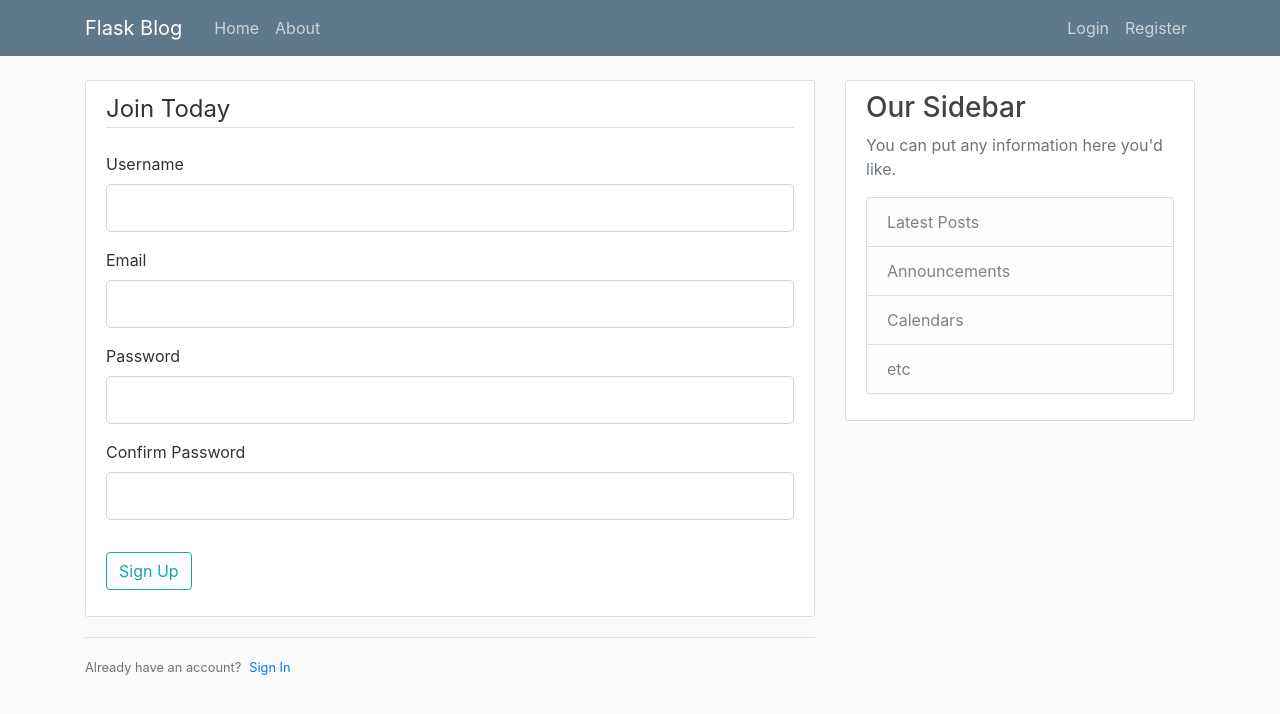
After one commit to AxoyTO/Flask, a Flask app: template Projects/flask-blog/flaskblog/templates/register.html in a window 1280 px wide. The commit adds this page. Shown: the top 714 px of the page. Run offline with Flask 2, Linux system fonts and the light colour scheme; the template is opened without the code that fills it: values that come from a table or form of the project are taken from there, others are empty.

Commit message:
Package structure organized

```diff
--- /dev/null
+++ b/Projects/flask-blog/flaskblog/forms.py
@@ -0,0 +1,17 @@
+from flask_wtf import FlaskForm
+from wtforms import StringField, PasswordField, SubmitField, BooleanField
+from wtforms.validators import DataRequired, Length, Email, EqualTo
+
+
+class RegistrationForm(FlaskForm):
+    username = StringField('Username', validators=[DataRequired(), Length(min=2, max=20)])
+    email = StringField('Email', validators=[DataRequired(), Email()])
+    password = PasswordField('Password', validators=[DataRequired()])
+    confirm_password = PasswordField('Confirm Password', validators=[DataRequired(), EqualTo('password')])
+    submit = SubmitField('Sign Up')
+
+class LoginForm(FlaskForm):
+    email = StringField('Email', validators=[DataRequired(), Email()])
+    password = PasswordField('Password', validators=[DataRequired()])
+    remember = BooleanField('Remember Me')
+    submit = SubmitField('Login')
--- a/Projects/flask-blog/templates/layout.html
+++ b/Projects/flask-blog/flaskblog/templates/layout.html
@@ -41,6 +41,15 @@
     <main role="main" class="container">
       <div class="row">
         <div class="col-md-8">
+          {% with messages = get_flashed_messages(with_categories=true)%}
+            {% if messages %}
+              {% for category, message in messages %}
+                <div class="alert alert-{{category}}">
+                  {{message}}
+                </div>
+              {% endfor %}
+            {% endif %}
+          {% endwith %}
           {% block content %}{% endblock %}
         </div>
         <div class="col-md-4">
--- /dev/null
+++ b/Projects/flask-blog/flaskblog/templates/register.html
@@ -0,0 +1,75 @@
+{% extends "layout.html" %}
+{% block content %}
+    <div class="content-section">
+        <form method="post" action="">
+            {{ form.hidden_tag() }}
+            <fieldset class="form-group">
+                <legend class="border-bottom mb-4">Join Today</legend>
+                <div class="form-group">
+                    {{form.username.label(class="form-control-label")}}
+
+                    {% if form.username.errors %}
+                        {{form.username(class="form-control form-control-lg is-invalid")}}
+                        <div class="invalid-feedback">
+                            {% for error in form.username.errors %}
+                                <span>{{error}}</span>
+                            {% endfor %}
+                        </div>
+                    {% else %}
+                         {{form.username(class="form-control form-control-lg")}}
+                    {% endif %}
+                </div>
+                <div class="form-group">
+                    {{form.email.label(class="form=control-label")}}
+
+                    {% if form.email.errors %}
+                        {{form.email(class="form-control form-control-lg is-invalid")}}
+                        <div class="invalid-feedback">
+                            {% for error in form.email.errors %}
+                                <span>{{error}}</span>
+                            {% endfor %}
+                        </div>
+                    {% else %}
+                         {{form.email(class="form-control form-control-lg")}}
+                    {% endif %}
+                </div>
+                <div class="form-group">
+                    {{form.password.label(class="form=control-label")}}
+
+                    {% if form.password.errors %}
+                        {{form.password(class="form-control form-control-lg is-invalid")}}
+                        <div class="invalid-feedback">
+                            {% for error in form.password.errors %}
+                                <span>{{error}}</span>
+                            {% endfor %}
+                        </div>
+                    {% else %}
+                         {{form.password(class="form-control form-control-lg")}}
+                    {% endif %}
+                </div>
+                <div class="form-group">
+                    {{form.confirm_password.label(class="form=control-label")}}
+
+                    {% if form.confirm_password.errors %}
+                        {{form.confirm_password(class="form-control form-control-lg is-invalid")}}
+                        <div class="invalid-feedback">
+                            {% for error in form.confirm_password.errors %}
+                                <span>{{error}}</span>
+                            {% endfor %}
+                        </div>
+                    {% else %}
+                         {{form.confirm_password(class="form-control form-control-lg")}}
+                    {% endif %}
+                </div>
+            </fieldset>
+            <div class="form-group">
+                {{form.submit(class="btn btn-outline-info")}}
+            </div>
+        </form>
+    </div>
+    <div class="border-top pt-3">
+        <small class="text-muted">
+            Already have an account?<a class="ml-2" href="{{ url_for('login') }}">Sign In</a>
+        </small>
+    </div>
+{% endblock content %}
--- /dev/null
+++ b/Projects/flask-blog/run.py
@@ -0,0 +1,4 @@
+from flaskblog import app
+
+if __name__ == "__main__":
+    app.run(debug=True) # debug=True for development
```
Also changed, not shown: Projects/flask-blog/flaskblog/__init__.py (added, +13 -0 lines), Projects/flask-blog/flaskblog/models.py (added, +25 -0 lines), Projects/flask-blog/flaskblog/routes.py (added, +49 -0 lines), Projects/flask-blog/flaskblog/templates/login.html (added, +54 -0 lines), Projects/flask-blog/flaskblog/site.db (added), Projects/flask-blog/flaskblog/static/main.css (renamed from Projects/flask-blog/static/main.css), Projects/flask-blog/flaskblog/templates/about.html (renamed from Projects/flask-blog/templates/about.html), Projects/flask-blog/flaskblog/templates/home.html (renamed from Projects/flask-blog/templates/home.html).
